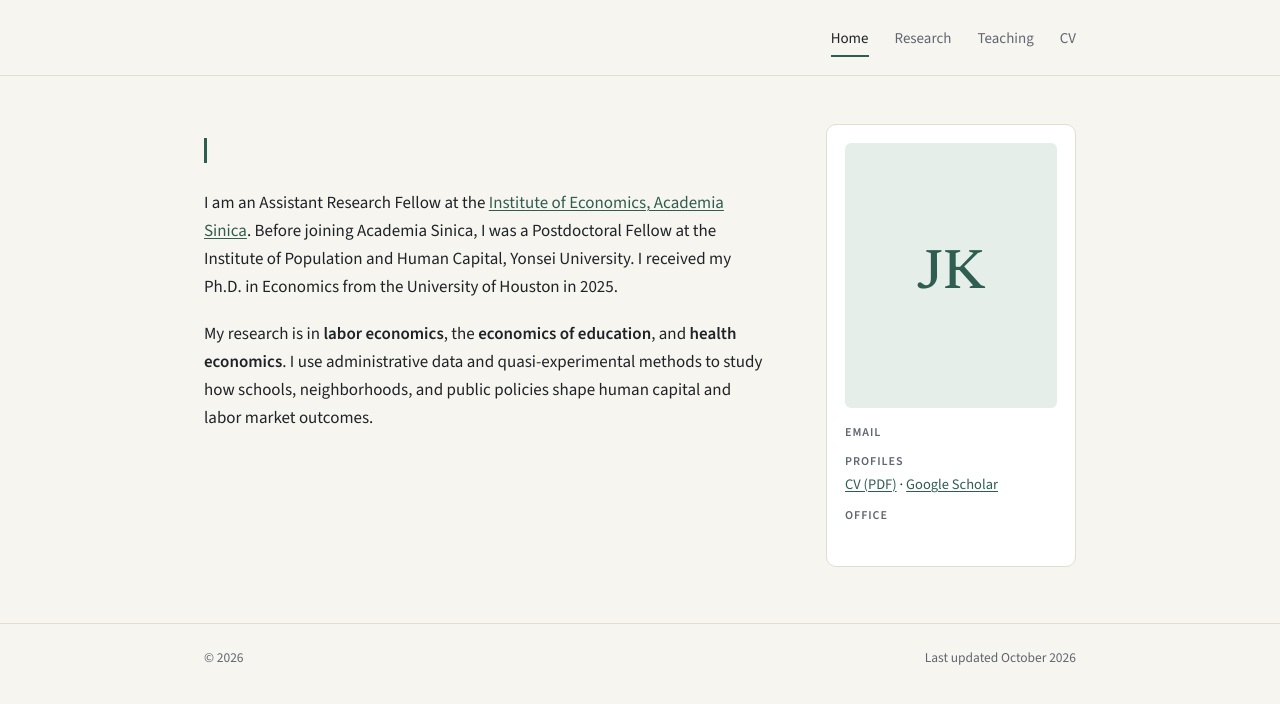
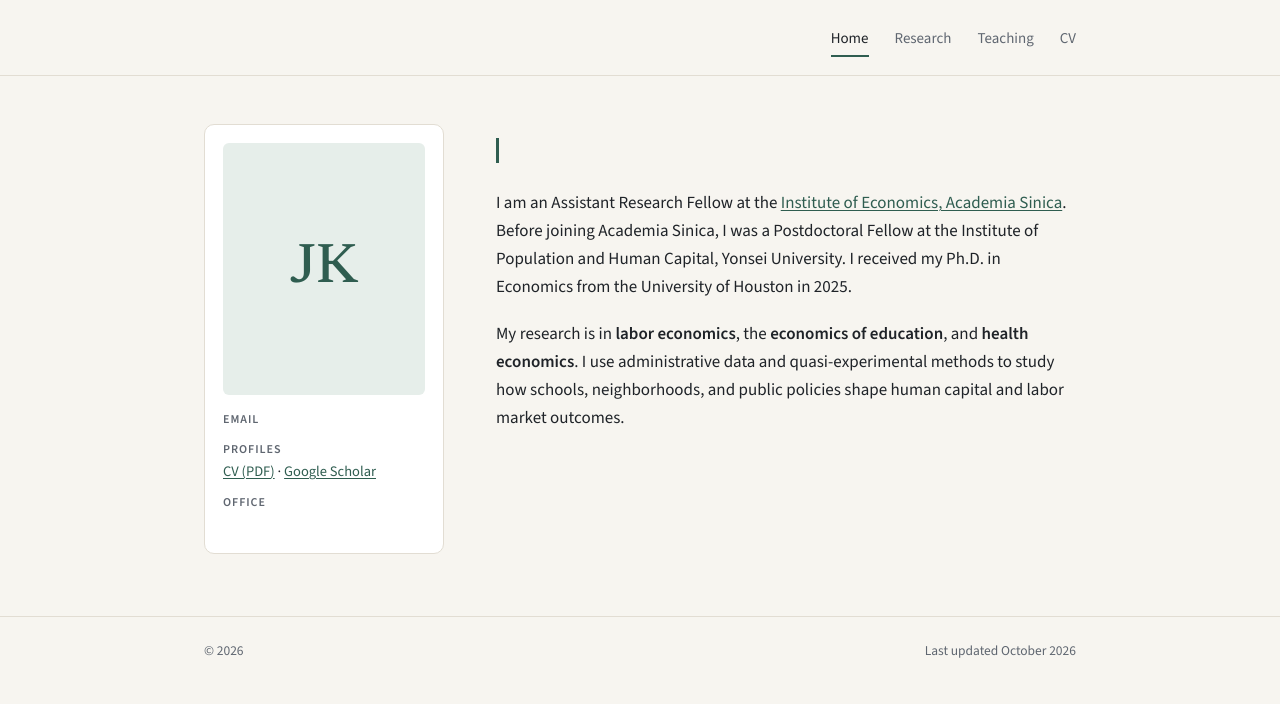
Before and after one commit to Jeonghyeok-Kim/Jeonghyeok-Kim.github.io, a Jekyll site: the page built from index.md, in a window 1280 px wide. Shown: the top 704 px of the page. Built offline with Jekyll 4.4.1, drawn with Linux system fonts in a browser that asks for light colours.

Commit message:
Move photo and contact card to the left on the home page
Co-Authored-By: Claude Opus 5.5 <noreply@anthropic.com>
Claude-Session: https://claude.ai/code/session_01C8SfPgZMHDBmCfKXUXuK3z

```diff
--- a/_layouts/home.html
+++ b/_layouts/home.html
@@ -12,15 +12,6 @@ layout: default
 </script>
 
 <section class="intro">
-  <div class="intro-text">
-    <p class="eyebrow">{{ p.name_alt }}</p>
-    <h1>{{ p.name }}</h1>
-    <p class="role">{{ p.position }}<br><a href="{{ p.institution_url }}">{{ p.institution }}</a></p>
-    <div class="prose">
-      {{ content }}
-    </div>
-  </div>
-
   <aside class="intro-card">
     <div class="photo-frame">
       <img src="{{ p.photo | relative_url }}" alt="{{ p.name }}"
@@ -36,4 +27,14 @@ layout: default
       <dd>{{ p.institution }}<br>{{ p.address }}</dd>
     </dl>
   </aside>
+
+  <div class="intro-text">
+    <p class="eyebrow">{{ p.name_alt }}</p>
+    <h1>{{ p.name }}</h1>
+    <p class="role">{{ p.position }}<br><a href="{{ p.institution_url }}">{{ p.institution }}</a></p>
+    <div class="prose">
+      {{ content }}
+    </div>
+  </div>
+
 </section>
--- a/assets/css/main.css
+++ b/assets/css/main.css
@@ -45,7 +45,7 @@ a:hover { color: #1d4237; }
 .page { padding-top: 48px; padding-bottom: 56px; min-height: 60vh; }
 
 /* Home ------------------------------------------------------- */
-.intro { display: grid; grid-template-columns: minmax(0, 1fr) 250px; gap: 56px; align-items: start; }
+.intro { display: grid; grid-template-columns: 240px minmax(0, 1fr); gap: 52px; align-items: start; }
 .eyebrow { margin: 0 0 4px; font-size: 14px; color: var(--muted); letter-spacing: 0.04em; }
 .intro h1 { font: 500 44px/1.1 var(--serif); margin: 0 0 14px; letter-spacing: -0.015em; }
 .role { margin: 0 0 26px; padding-left: 14px; border-left: 3px solid var(--accent); color: var(--ink); line-height: 1.5; }
```
